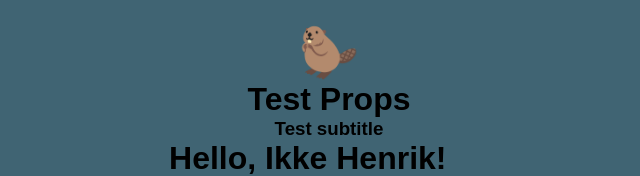
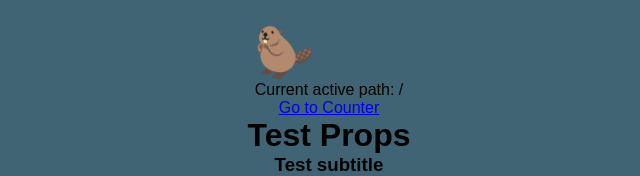
Before and after one commit to HenrikTS99/vue-test-app, a Vue app: page / in a window 1280 px wide. Shown: the top 176 px of the page, without its empty margins (311-951 px from the left). Built offline with nearby package versions, Linux system fonts and the light colour scheme; no server answers.

Commit message:
add RouterLinks and display current active path

```diff
--- a/src/components/Header.vue
+++ b/src/components/Header.vue
@@ -1,11 +1,17 @@
 <script setup lang="ts">
-import { ref } from 'vue'
+import { ref, computed } from 'vue'
+import { useRoute } from 'vue-router';
+
+const route = useRoute()
 const emoji = ref('🦫')
+
+
 </script>
 
 <template>
     <header>
         <span>{{ emoji }}</span>
+        <p>Current active path: {{ route.path }}</p>
     </header>
 </template>
 
--- a/src/views/CounterView.vue
+++ b/src/views/CounterView.vue
@@ -1,5 +1,4 @@
 <script setup lang="ts">
-import { ref, computed, watch } from 'vue';
 import CounterButton from '@/components/CounterButton.vue';
 
 import { useCounter } from '@/composables/useCounter';
@@ -10,6 +9,7 @@ const { count, doubled, increment, decrement } = useCounter(0)
 
 
 <template>
+    <RouterLink to="/">Go to Home</RouterLink>
     <h2>Count: {{ count }}</h2>
     <h3>Count doubled: {{ doubled }}</h3>
     <CounterButton label='Increment' @update='increment' />
--- a/src/views/TestView.vue
+++ b/src/views/TestView.vue
@@ -5,6 +5,7 @@ import Main from '@/components/Main.vue';
 </script>
 
 <template>
+    <RouterLink to="/Counter">Go to Counter</RouterLink>
     <Props title="Test Props" subtitle="Test subtitle" />
     <Main />
 </template>
```
